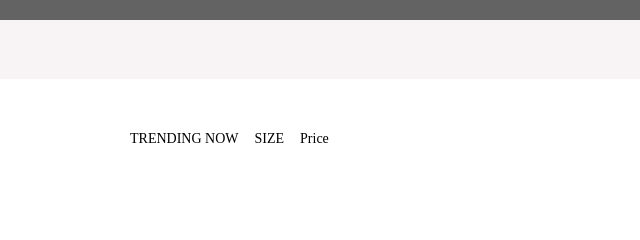
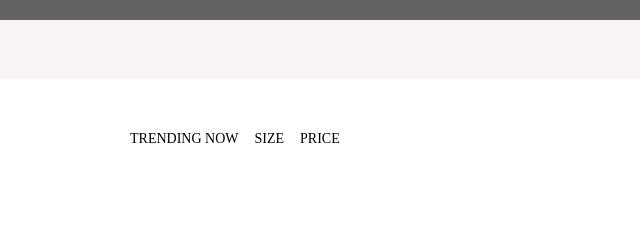
Before and after one commit to kiruxa123zxc/HTML-lvl, a plain HTML site: page index.html in a window 1280 px wide. Shown: the part 74-314 px from the top of the page, 330-970 px from the left. Drawn offline with Linux system fonts and the light colour scheme.

Commit message:
Update index.html

```diff
--- a/index.html
+++ b/index.html
@@ -121,7 +121,7 @@ Detali
 </div>
         </details>
          <details class="sort__details">
-<summary class="sort__summary"><span class="sort__heading">Price</span>
+<summary class="sort__summary"><span class="sort__heading">PRICE</span>
 
 </summary>
 <div class="sort__box">
```
